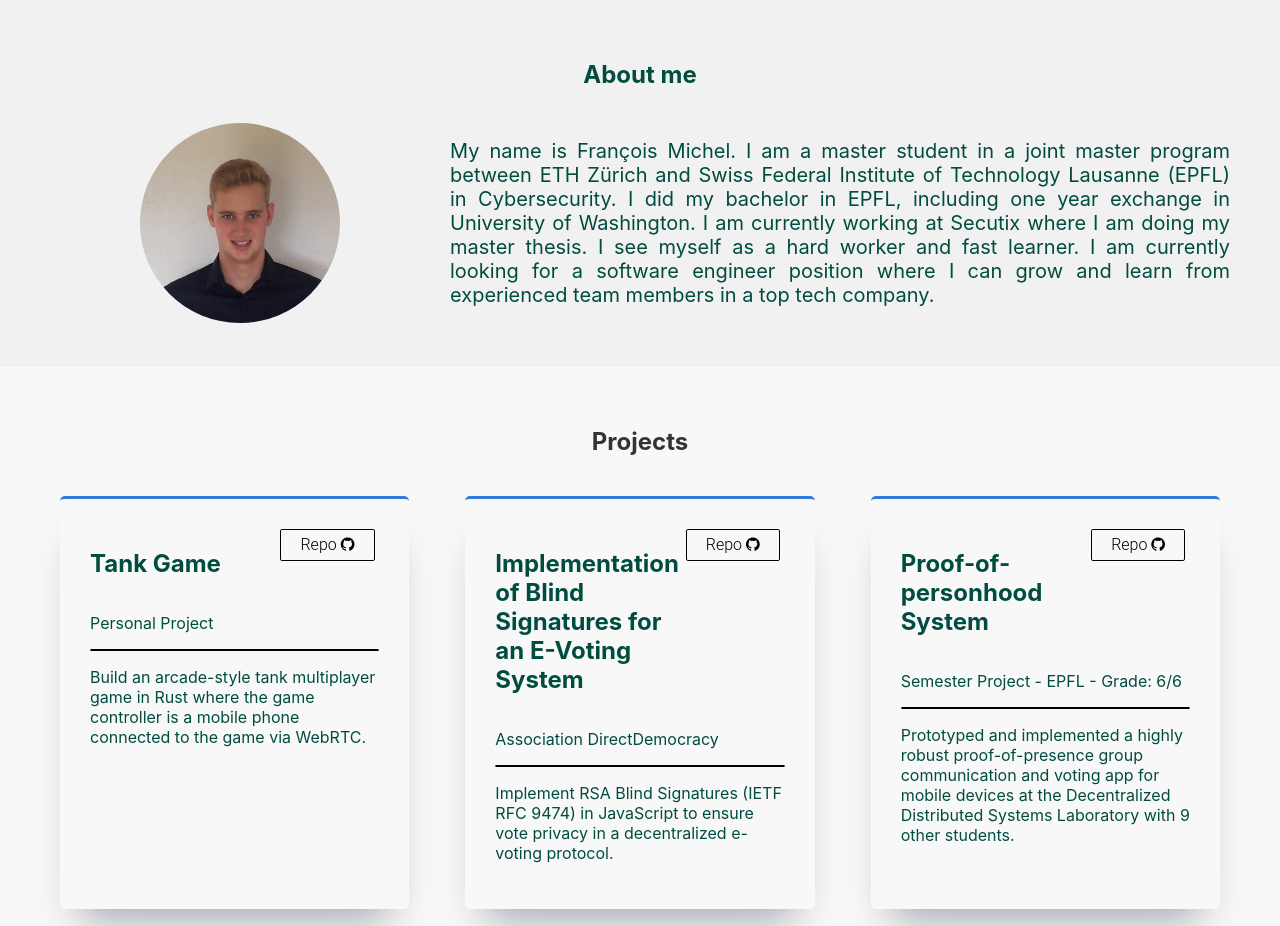
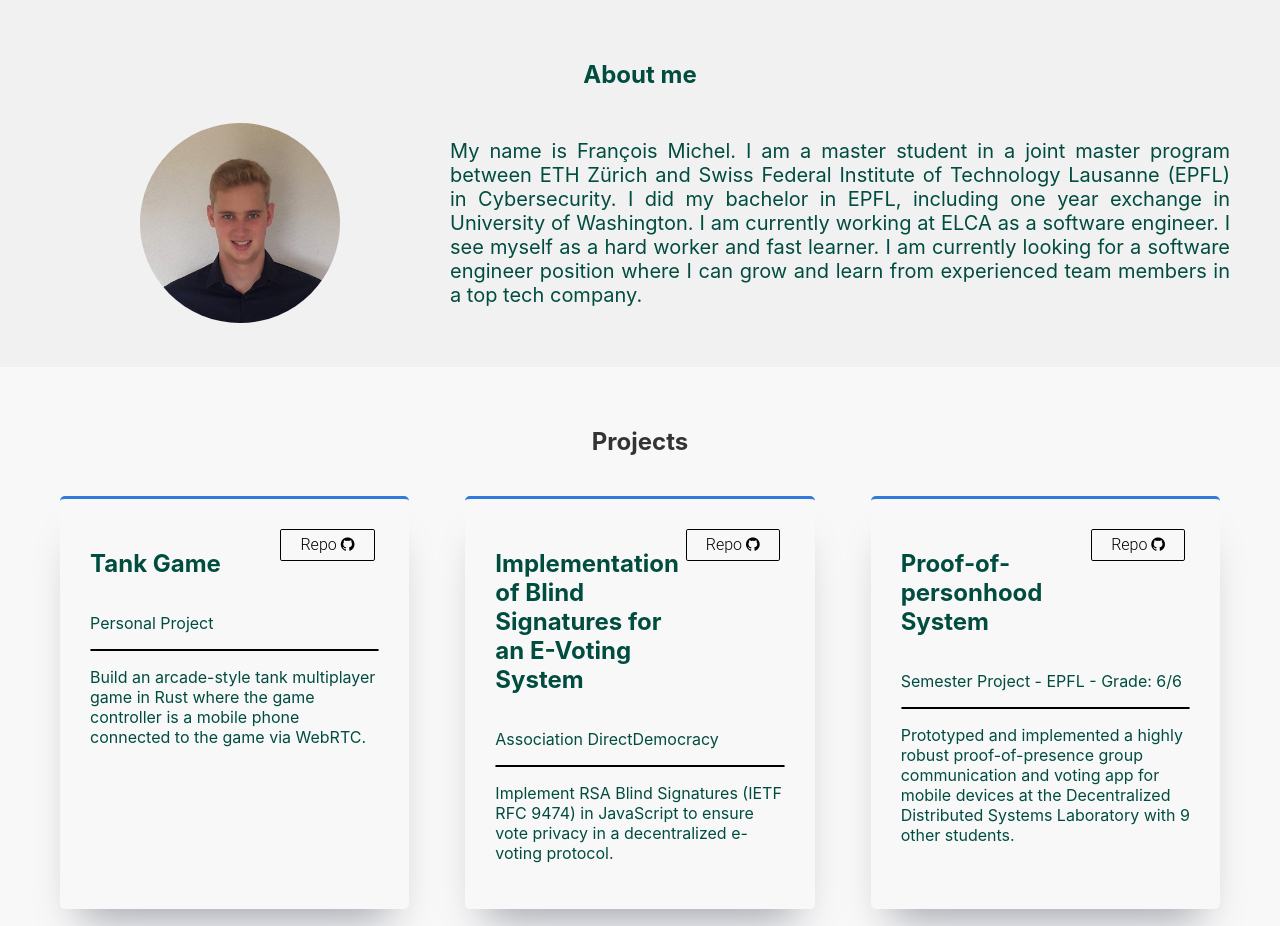
Before and after one commit to flmichel/flmichel.github.io, a Svelte app: page / in a window 1280 px wide. Shown: the part 800-1726 px from the top of the page. Built offline with nearby package versions, Linux system fonts and the light colour scheme.

Commit message:
update company in description

```diff
--- a/public/information.json
+++ b/public/information.json
@@ -5,7 +5,7 @@
     },
     "about": {
         "title": "About me",
-        "text": "My name is François Michel. I am a master student in a joint master program between ETH Zürich and Swiss Federal Institute of Technology Lausanne (EPFL) in Cybersecurity. I did my bachelor in EPFL, including one year exchange in University of Washington. I am currently working at <a href='https://secutix.com' style='color: inherit'>Secutix</a> where I am doing my master thesis. I see myself as a hard worker and fast learner.  I am currently looking for a software engineer position where I can grow and learn from experienced team members in a top tech company."
+        "text": "My name is François Michel. I am a master student in a joint master program between ETH Zürich and Swiss Federal Institute of Technology Lausanne (EPFL) in Cybersecurity. I did my bachelor in EPFL, including one year exchange in University of Washington. I am currently working at <a href='https://elca.ch' style='color: inherit'>ELCA</a> as a software engineer. I see myself as a hard worker and fast learner.  I am currently looking for a software engineer position where I can grow and learn from experienced team members in a top tech company."
     },
     "projects": {
         "title": "Projects",
```
Also changed, not shown: public/build/bundle.js, 1 other file (tests, documents, lock files or other folders).
